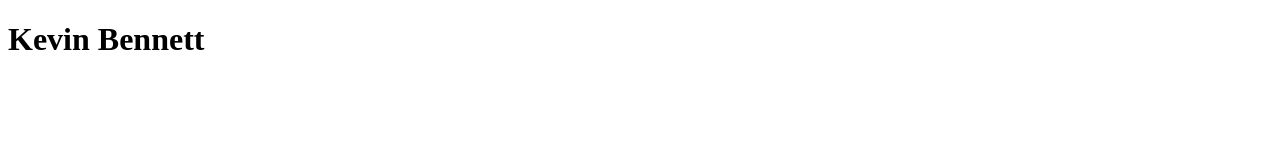
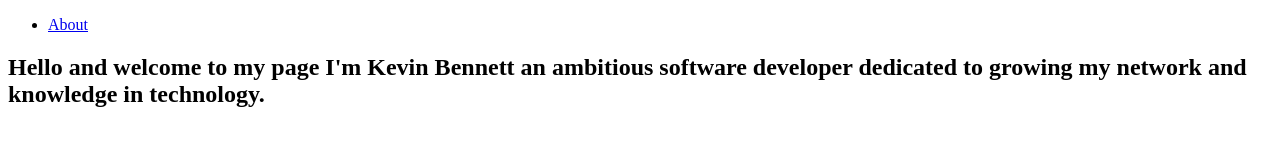
Before and after one commit to bennettkevin/bennettkevin.github.io, a plain HTML site: page index.html in a window 1280 px wide. Drawn offline with nearby package versions, Linux system fonts and the light colour scheme.

Commit message:
Added an about page

```diff
--- a/index.css
+++ b/index.css
@@ -1,3 +1,12 @@
 h1{
     display: flex;
 }
+
+#page{
+    -ms-overflow-style: none;
+    scrollbar-width: none;
+}
+/* Hide scrollbar for Chrome, Safari and Opera */
+#page::-webkit-scrollbar {
+    display: none;
+  }
--- a/index.html
+++ b/index.html
@@ -4,11 +4,21 @@
     <meta charset="UTF-8">
     <meta name="viewport" content="width=device-width, initial-scale=1.0">
     <meta http-equiv="X-UA-Compatible" content="ie=edge">
-    <title>HTML 5 Boilerplate</title>
+    <title>Kevin Bennett</title>
     <link rel="stylesheet" href="index.css">
   </head>
   <body>
-    <h1>Kevin Bennett</h1>
-	<script src="index.js"></script>
+    <navbar>
+      <ul>
+        <li><a id="about-link" href="#" onclick="aboutPage()">About</a></li>
+      </ul>
+    </navbar>
+    <div id="page">
+      <section id="page-intro">
+        <h2>Hello and welcome to my page I'm Kevin Bennett an ambitious software developer dedicated to growing my network and knowledge in technology.</h2>
+      </section>
+    </div>
+    <script src="https://ajax.googleapis.com/ajax/libs/jquery/3.7.1/jquery.min.js"></script>
+	  <script src="index.js"></script>
   </body>
 </html>
--- a/index.js
+++ b/index.js
@@ -0,0 +1,8 @@
+const aboutLink = document.querySelector('#about-link')
+const page = document.querySelector('#page')
+
+
+
+function aboutPage () {
+    page.innerHTML($("#page").load('pages/about/about.html'));
+}
```
Also changed, not shown: pages/about/about.html (added, +20 -0 lines), pages/about/about.css (added).
